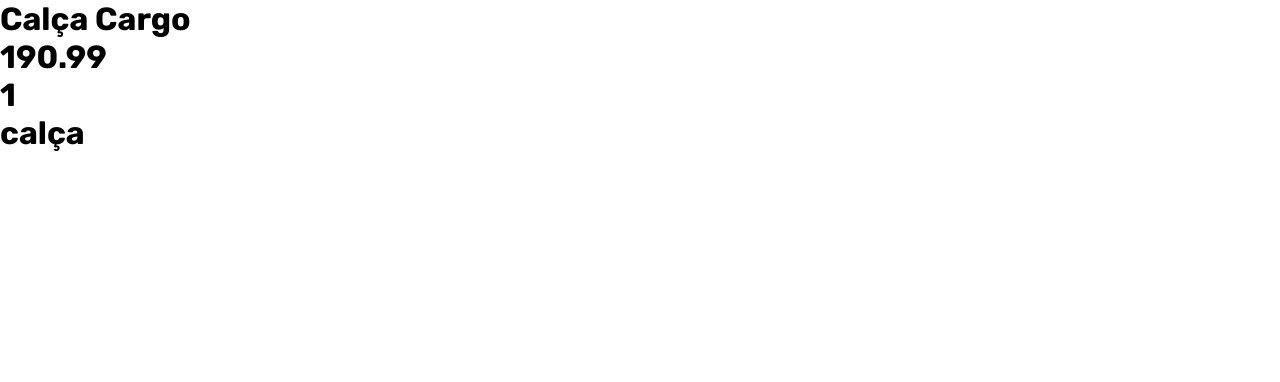
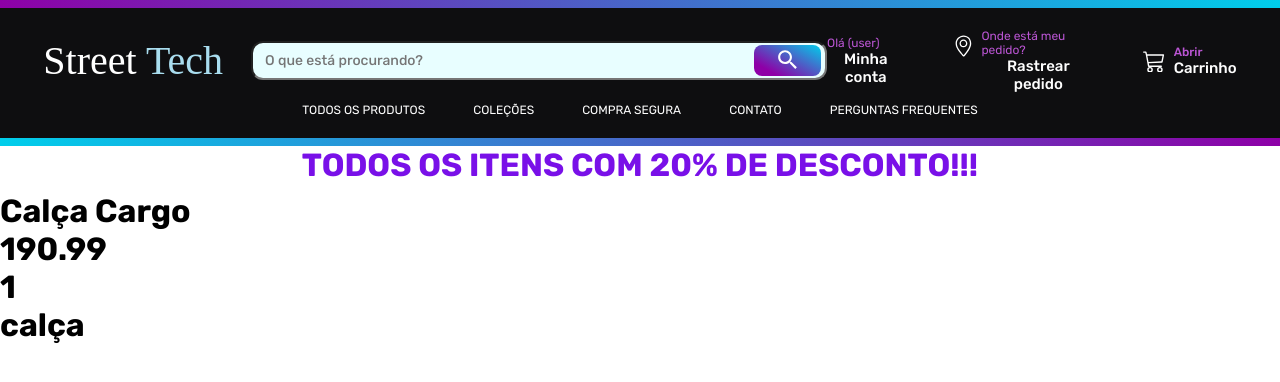
Before and after one commit to gustavocarvalho-ra/proj, a Next.js app: page /produtos/1 in a window 1280 px wide. Shown: the top 382 px of the page. Built offline with nearby package versions, Linux system fonts and the light colour scheme; a web font is replaced by a local one.

Commit message:
feat: add style for main

```diff
--- a/app/produtos/[id]/page.tsx
+++ b/app/produtos/[id]/page.tsx
@@ -4,6 +4,7 @@ import Header from "@/app/components/Header";
 
 import { produc } from "../../types/prod"
 import pro from "../../data/pro.json"
+import { Main } from "../styles";
 
 
 interface Props {
@@ -26,12 +27,15 @@ const ProdutoDetalhes: React.FC<Props> = ({ params }) => {
     )
 
   return (
-    <div>
-      <h1>{produto.name}</h1>
-      <h1>{produto.price}</h1>
-      <h1>{produto.id}</h1>
-      <h1>{produto.type}</h1>
-    </div>
+    <>
+      <Header />
+      <Main>
+        <h1>{produto.name}</h1>
+        <h1>{produto.price}</h1>
+        <h1>{produto.id}</h1>
+        <h1>{produto.type}</h1>
+      </Main>
+    </>
   );
 };
 
--- a/app/produtos/styles.ts
+++ b/app/produtos/styles.ts
@@ -1,4 +1,10 @@
 import styled from "styled-components";
+
+export const Main = styled.div `
+  width: 100vw;
+  height: 100vh;
+  margin-top: 3em;
+`
 
 export const Container = styled.div `
   padding-top: 2em;
```
